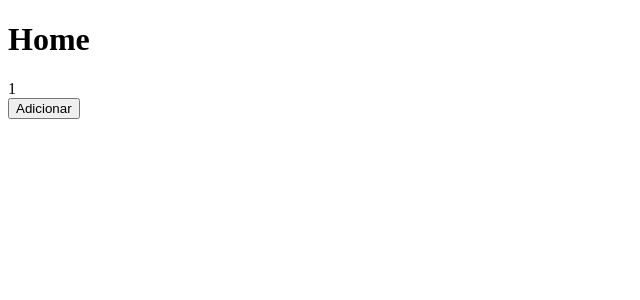
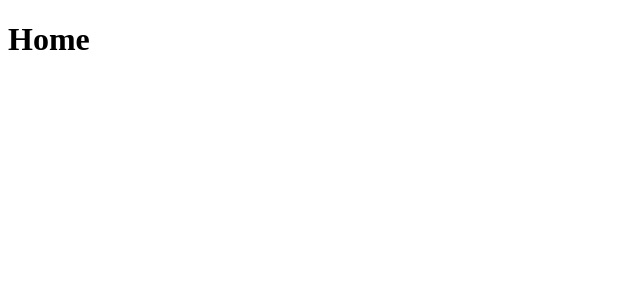
Before and after one commit to GuilhermeMaier/react-learning, a Next.js app: page / in a window 1280 px wide. Shown: the top 300 px of the page, without its empty margins (0-640 px from the left). Built offline with nearby package versions, Linux system fonts and the light colour scheme.

Commit message:
teste de deploy

```diff
--- a/src/pages/index.tsx
+++ b/src/pages/index.tsx
@@ -4,7 +4,7 @@ function Home() {
   return (
     <div>
       <h1>Home</h1>
-      <Contador />
+      {/* <Contador /> */}
     </div>
   );
 }
```
